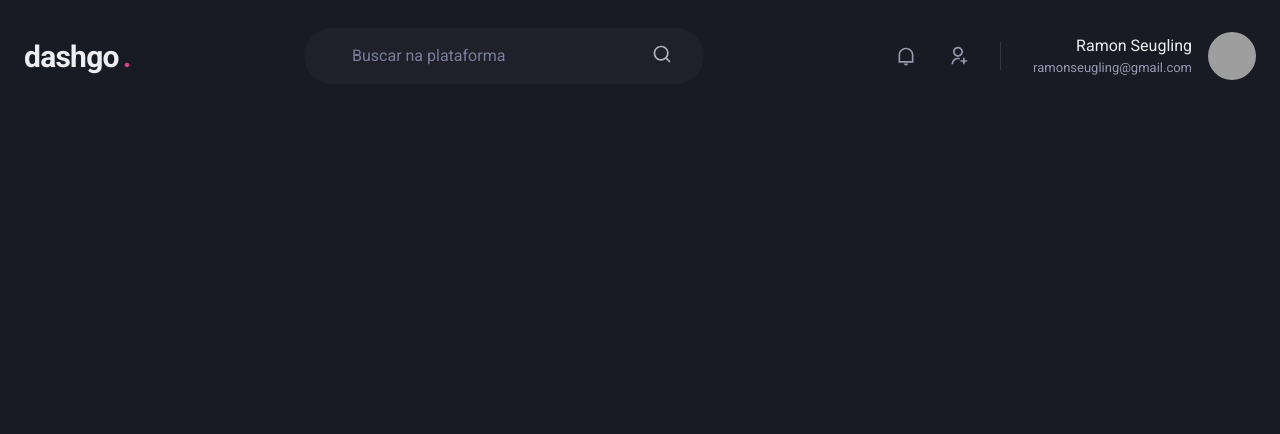
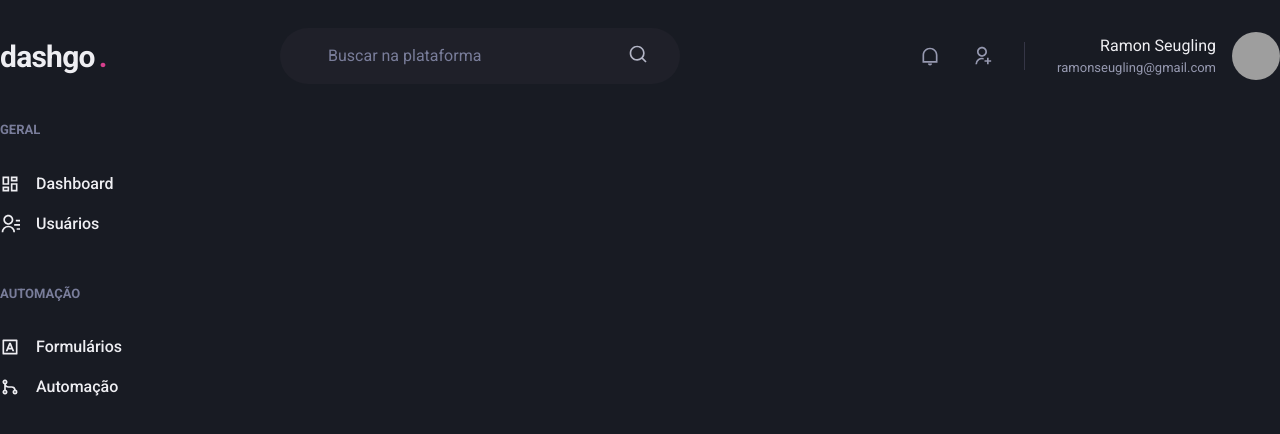
Before and after one commit to ramonseugling/dash-go, a Next.js app: page /dashboard in a window 1280 px wide. Shown: the top 434 px of the page. Built offline with nearby package versions, Linux system fonts and the light colour scheme; grey boxes are pictures that could not be loaded.

Commit message:
Sidebar component created

```diff
--- a/src/components/Header.tsx
+++ b/src/components/Header.tsx
@@ -14,7 +14,6 @@ export function Header() {
       h="20"
       mx="auto"
       mt="4"
-      px="6"
       align="center"
     >
       <Text fontSize="3xl" fontWeight="bold" letterSpacing="tight" w="64">
--- /dev/null
+++ b/src/components/Sidebar.tsx
@@ -0,0 +1,54 @@
+import { Box, Icon, Link, Stack, Text } from "@chakra-ui/react";
+import {
+  RiContactsLine,
+  RiDashboardLine,
+  RiGitMergeLine,
+  RiInputMethodLine,
+} from "react-icons/ri";
+
+export function Sidebar() {
+  return (
+    <Box as="aside" w="64" mr="8">
+      <Stack spacing="12" align="flex-start">
+        <Box>
+          <Text fontWeight="bold" color="gray.400" fontSize="small">
+            GERAL
+          </Text>
+          <Stack spacing="4" mt="8" align="stretch">
+            <Link display="flex" alignItems="center">
+              <Icon as={RiDashboardLine} fontSize="20" />
+              <Text ml="4" fontWeight="medium">
+                Dashboard
+              </Text>
+            </Link>
+            <Link display="flex" alignItems="center">
+              <Icon as={RiContactsLine} fontSize="20" />
+              <Text ml="4" fontWeight="medium">
+                Usuários
+              </Text>
+            </Link>
+          </Stack>
+        </Box>
+        <Box>
+          <Text fontWeight="bold" color="gray.400" fontSize="small">
+            AUTOMAÇÃO
+          </Text>
+          <Stack spacing="4" mt="8" align="stretch">
+            <Link display="flex" alignItems="center">
+              <Icon as={RiInputMethodLine} fontSize="20" />
+              <Text ml="4" fontWeight="medium">
+                Formulários
+              </Text>
+            </Link>
+            <Link display="flex" alignItems="center">
+              <Icon as={RiGitMergeLine} fontSize="20" />
+              <Text ml="4" fontWeight="medium">
+                Automação
+              </Text>
+            </Link>
+          </Stack>
+        </Box>
+      </Stack>
+    </Box>
+  );
+}
--- a/src/pages/dashboard.tsx
+++ b/src/pages/dashboard.tsx
@@ -1,5 +1,15 @@
+import { Flex } from "@chakra-ui/react";
 import { Header } from "../components/Header";
+import { Sidebar } from "../components/Sidebar";
 
 export default function Dashboard() {
-  return <Header />;
+  return (
+    <Flex direction="column" h="100vh">
+      <Header />
+
+      <Flex w="100%" my="6" maxWidth={1480} mx="auto" px="auto">
+        <Sidebar />
+      </Flex>
+    </Flex>
+  );
 }
```
